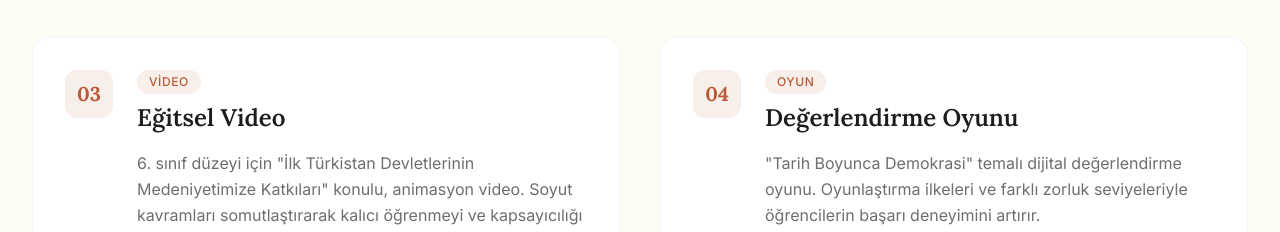
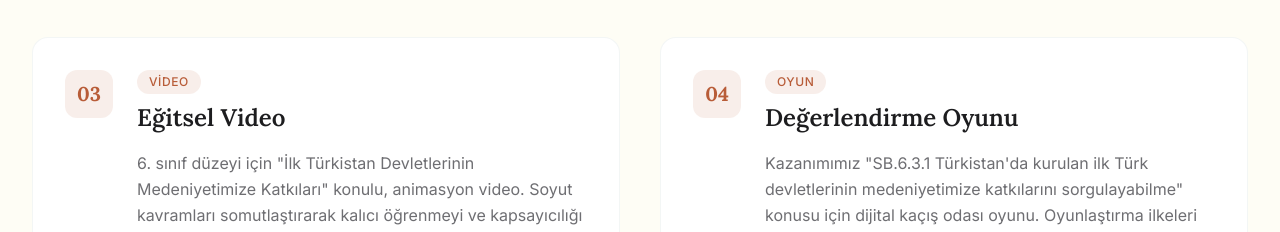
Before and after one commit to ebrukacmaz/portfolio, a plain HTML site: page works.html in a window 1280 px wide. Shown: the part 719-951 px from the top of the page. Drawn offline with nearby package versions, Linux system fonts and the light colour scheme.

Commit message:
Add files via upload

```diff
--- a/works.html
+++ b/works.html
@@ -222,7 +222,8 @@
                         <h3 class="font-lora text-xl md:text-2xl font-semibold text-charcoal mb-4">Değerlendirme Oyunu
                         </h3>
                         <p class="leading-relaxed text-dark-gray/80 mb-6">
-                            "Tarih Boyunca Demokrasi" temalı dijital değerlendirme oyunu. Oyunlaştırma ilkeleri ve
+                            Kazanımımız "SB.6.3.1 Türkistan'da kurulan ilk Türk devletlerinin medeniyetimize katkılarını sorgulayabilme"
+                            konusu için dijital kaçış odası oyunu. Oyunlaştırma ilkeleri ve
                             farklı zorluk seviyeleriyle öğrencilerin başarı deneyimini artırır.
                         </p>
                         <a href="#" target="_blank" rel="noopener noreferrer"
```
